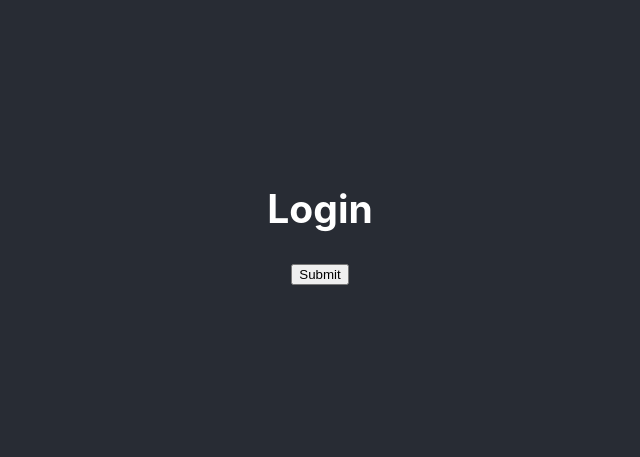
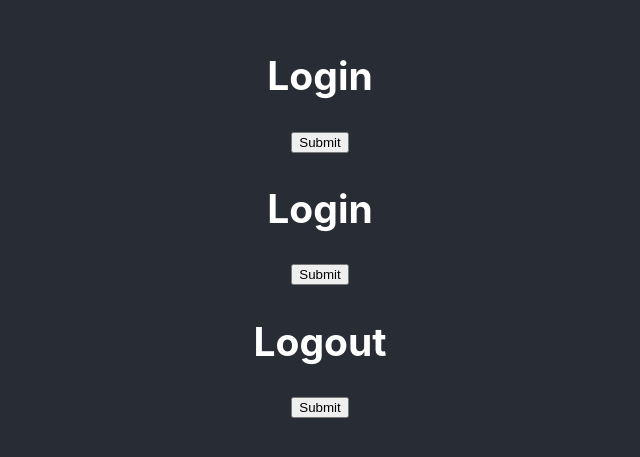
Before and after one commit to nikhilfoxmula/gitflow, a React (Create React App) app: page / in a window 1280 px wide. Shown: the part 181-638 px from the top of the page, without its empty margins (320-960 px from the left). Built offline with nearby package versions, Linux system fonts and the light colour scheme.

Commit message:
resolved merge conflicts and added logout button

```diff
--- a/src/App.js
+++ b/src/App.js
@@ -7,6 +7,11 @@ function App() {
        <h2>Login</h2>
        <button>Submit</button>
 
+        <h2>Login</h2>
+        <button>Submit</button>
+
+        <h2>Logout</h2>
+        <button>Submit</button>
       </header>
     </div>
   );
```
